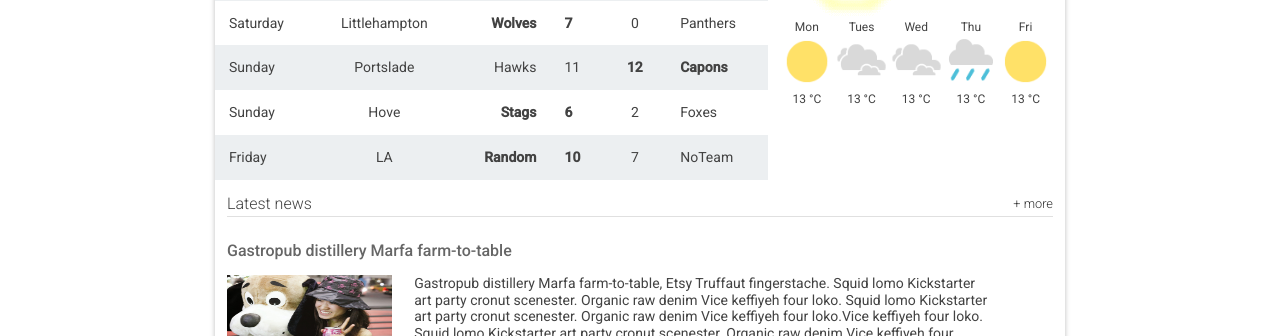
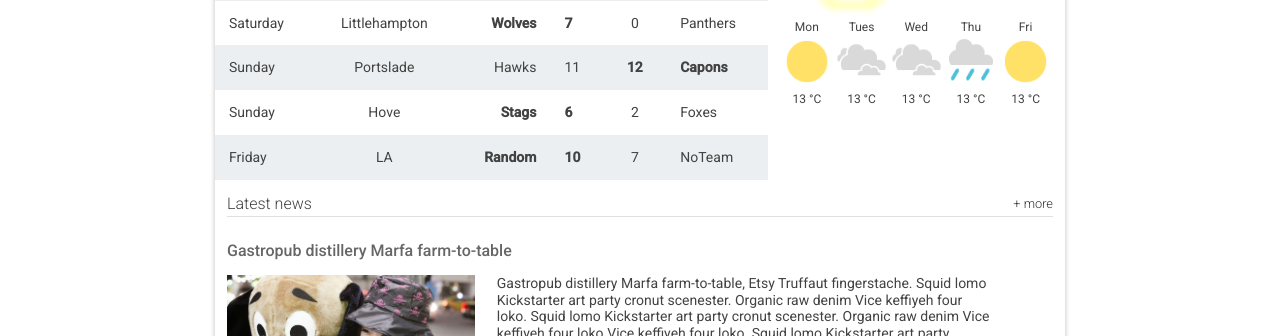
Before and after one commit to sgluzins/mws-nanodegree, a plain HTML site: page RWDF-L5/index.html in a window 1280 px wide. Shown: the part 616-952 px from the top of the page. Drawn offline with Linux system fonts and the light colour scheme.

Commit message:
adjusting news section to complete

```diff
--- a/RWDF-L5/responsive.css
+++ b/RWDF-L5/responsive.css
@@ -26,16 +26,23 @@
     flex-wrap: wrap;
   }
   .snippet__thumbnail {
-    height: 75px;
-    width: 20%;
+    height: 100%;
+    min-width: calc(45% - 22px);
   }
   .snippet p {
-    width: 70%;
+    width: 50%;
   }
   .snippet__title {
     order: -1;
     width: 100%;
     margin-bottom: 15px;
+  }
+  .recent-news p {
+    overflow: hidden;
+    max-height: 3.5em;
+    display: -webkit-box;
+    -webkit-line-clamp: 3;
+    -webkit-box-orient: vertical;
   }
 }
 
@@ -126,6 +133,9 @@
     font-size: 14px;
     line-height: 1.2em;
   }
+  .recent-news p {
+    width: 50%;
+  }
 }
 
 @media screen and (min-width: 700px) {
@@ -143,6 +153,14 @@
   .weather {
     order: 3;
   }
+  .snippet__thumbnail {
+    min-width: 30%;
+  }
+  .recent-news p {
+    width: 60%;
+    overflow: visible;
+    display: initial;
+  }
 }
 
 @media screen and (min-width: 850px) {
```
